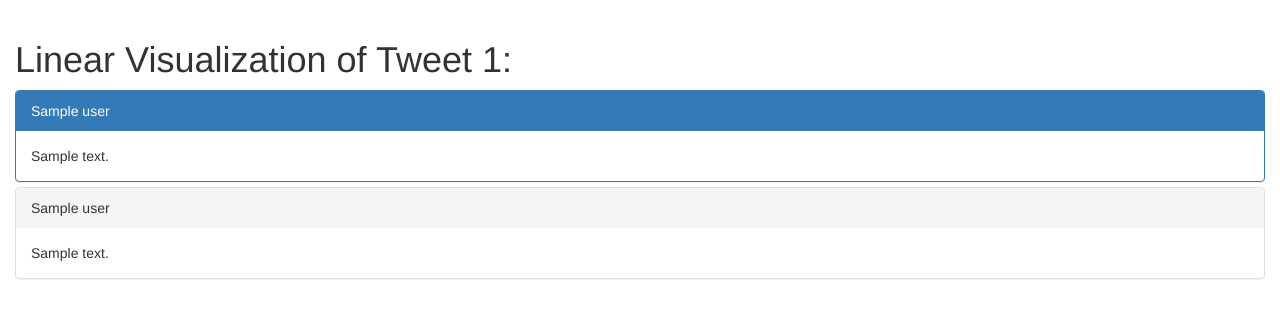
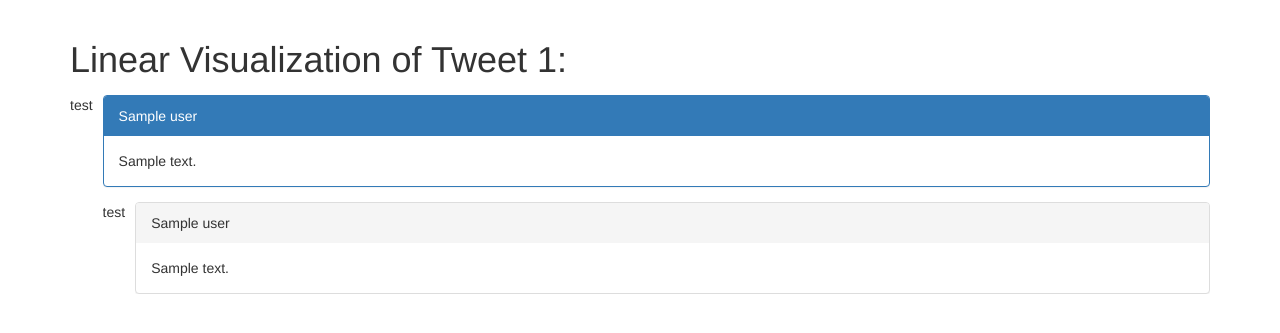
Before and after one commit to ashtree4711/viTweet, a Flask app: template source/templates/conversation.html in a window 1280 px wide. Shown: the part 136-469 px from the top of the page. Run offline with Flask 2, Linux system fonts and the light colour scheme; the template is opened without the code that fills it: most values are stand-ins (such as "Sample title", 1, 10 or a date in 2020); some libraries are stand-ins or nearby versions.

Commit message:
nested boxes

```diff
--- a/source/app.py
+++ b/source/app.py
@@ -22,7 +22,7 @@ def conversation():
     if request.method == 'POST':
         # maybe TODO: check if input is valid (only Twitter URL or ID accepted); if URL, convert to ID
         requestedTweetID = request.form.get('tweetID')
-        language = 'de' #request.form.get('langopt')
+        language = request.form.get('langopt')
     return render_template('conversation.html',response=get_replies(requestedTweetID, language, 10))
 
 
--- a/source/templates/conversation.html
+++ b/source/templates/conversation.html
@@ -29,11 +29,18 @@
 	</div>
 </nav>
 
-<div class="container-fluid">
-	<div>
+
+<div class="container">
 	<h1>Linear Visualization of Tweet {{response['main']['tweet_id']}}:</h1>
+
+	<div class="media">
+		<!--<div class="media-left">
+			<img src="img_avatar1.png" class="media-object" style="width:45px">
+		</div>-->
+		<div class="media-left">
+			<p>test</p>
 		</div>
-
+		<div class="media-body">
 			<div class="panel-group">
 				<div class="panel panel-primary">
 					<!-- main tweet -->
@@ -41,15 +48,25 @@
 					<div class="panel-body">{{response['main']['tweet_content']}}</div>
 				</div>
 
+				<!-- Nested media object -->
 				{% for items in response['replies'] %}
+				<div class="media">
+					<!--<div class="media-left">
+					<img src="img_avatar2.png" class="media-object" style="width:45px">
+					</div>-->
+					<div class="media-left">
+						<p>test</p>
+					</div>
+					<div class="media-body">
 						<div class="panel panel-default">
 							<div class="panel-heading">{{ items['user']['screen_name'] }}</div>
 							<div class="panel-body">{{ items['tweet_content'] }}</div>
 						</div>
+					</div>
+				</div>
 				{% endfor %}
-
 			</div>
-
+		</div>
 	</div>
 
 {% endblock %}
```
Lines whose indentation alone changed are shown as unchanged.
